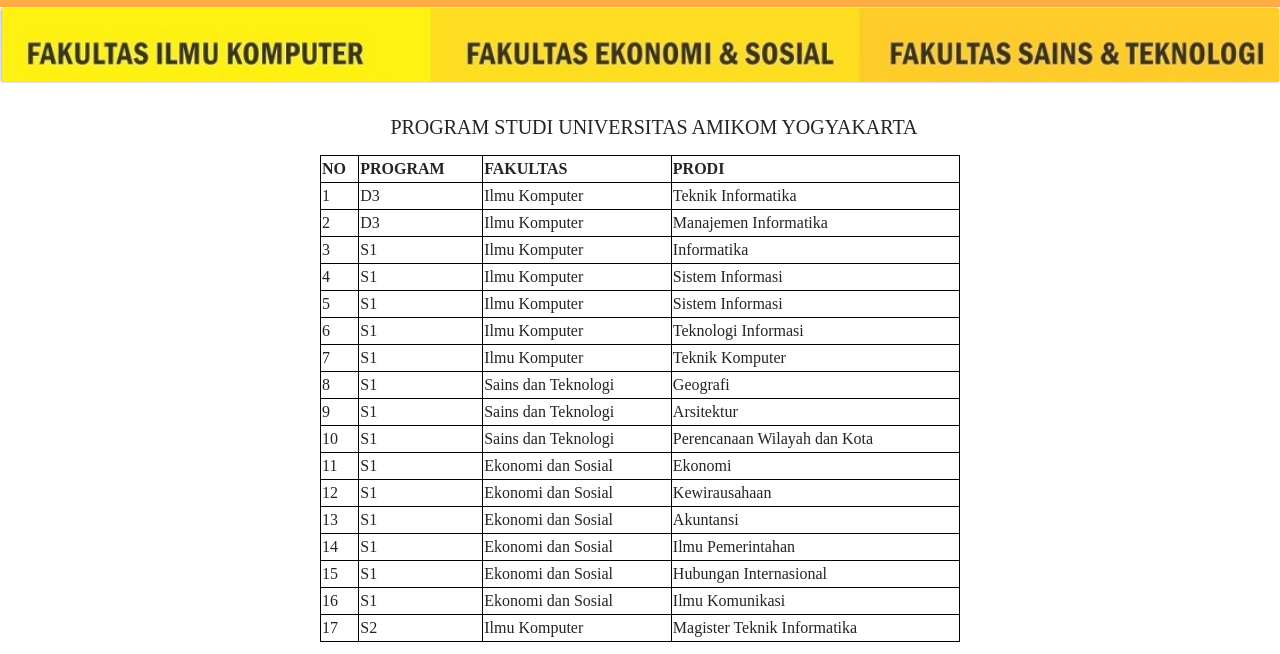
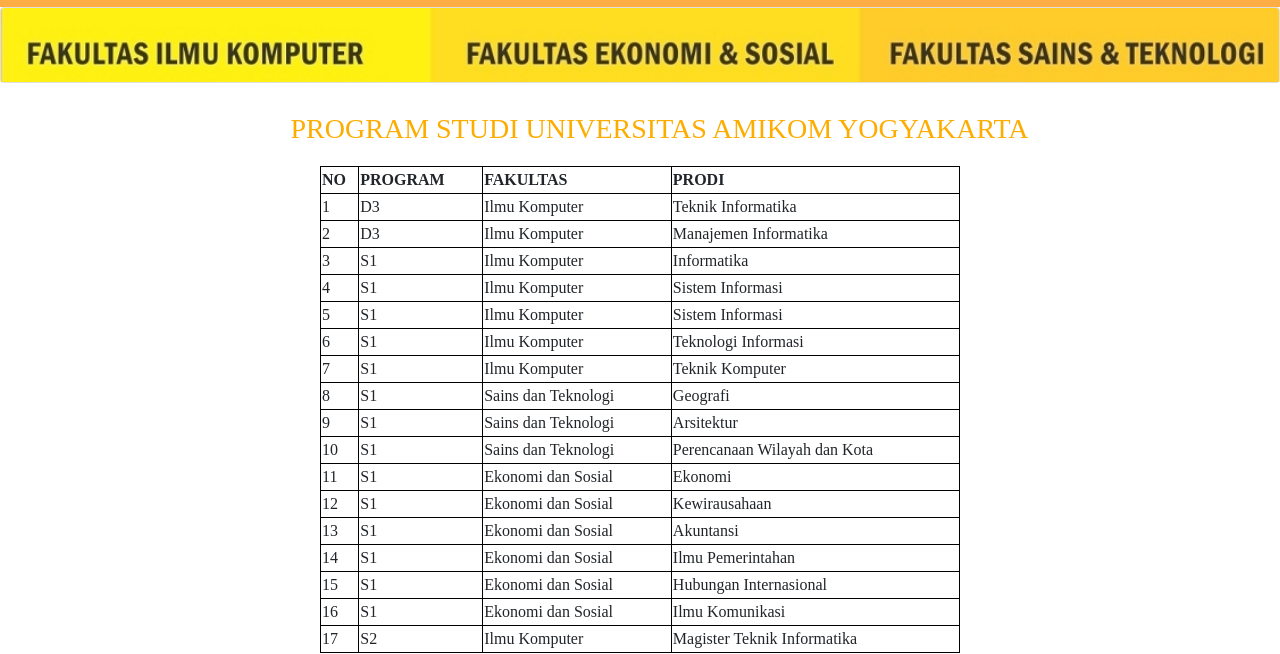
Before and after one commit to denizsetyawan/redesign-amikom, a plain HTML site: page prodi.html in a window 1280 px wide. Shown: the part 182-836 px from the top of the page. Drawn offline with nearby package versions, Linux system fonts and the light colour scheme.

Commit message:
Update prodi.html

```diff
--- a/prodi.html
+++ b/prodi.html
@@ -98,8 +98,8 @@
   </div>
 
 <!-- As a link -->
-<nav class="navbar navbar-light">
-<a class="navbar-brand" style="margin-left: 30%">PROGRAM STUDI UNIVERSITAS AMIKOM YOGYAKARTA</a>
+<nav class="navbar">
+    <a class="navbar-brand" style="margin-left: 22%"><h3>PROGRAM STUDI UNIVERSITAS AMIKOM YOGYAKARTA</h3></a>
 </nav>
 
   <div class="prodi">
```
